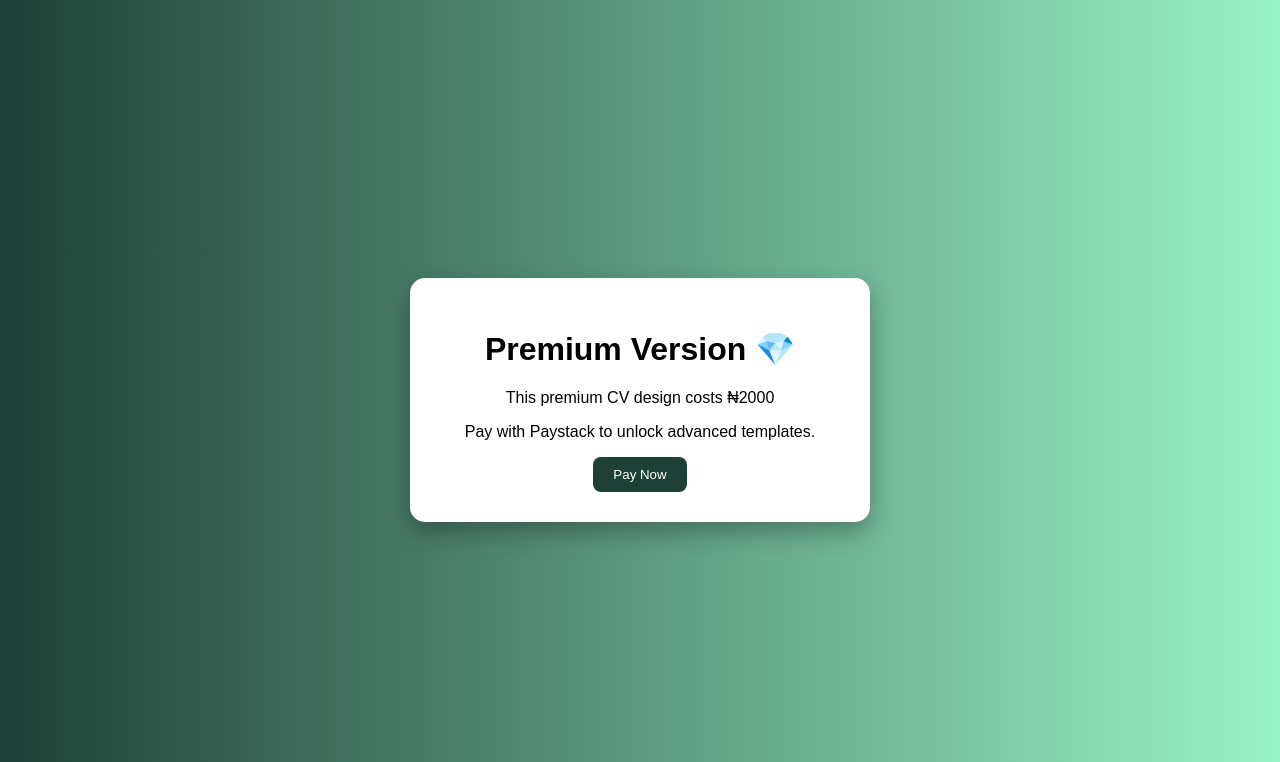
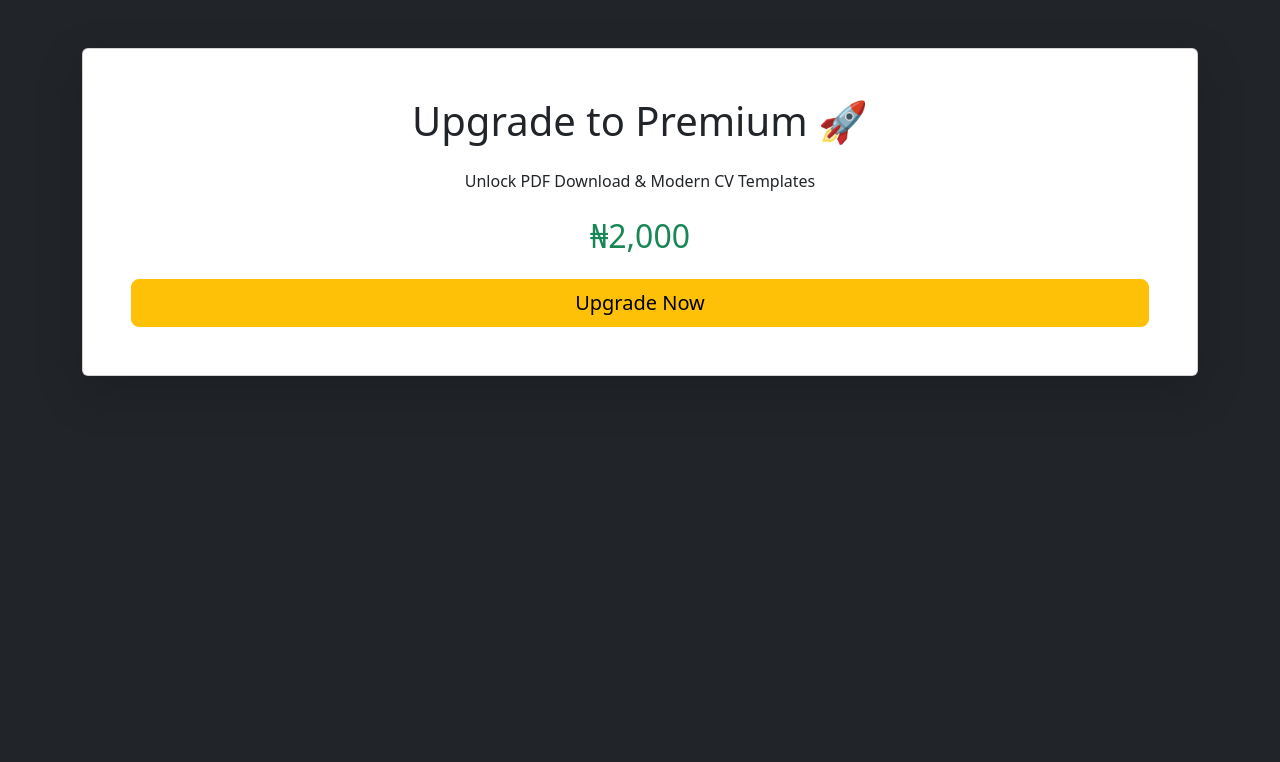
Before and after one commit to chiboy67/cvbuilder, a Flask app: page /premium in a window 1280 px wide. Shown: the top 762 px of the page. Run offline with Flask 3, Linux system fonts and the light colour scheme.

Commit message:
Updated premium page and files

```diff
--- /dev/null
+++ b/Procfile.txt
@@ -0,0 +1 @@
+web: gunicorn app:app
--- /dev/null
+++ b/requirements.txt
@@ -0,0 +1,3 @@
+flask
+
+gunicorn
--- a/templates/premium.html
+++ b/templates/premium.html
@@ -1,18 +1,19 @@
 <!DOCTYPE html>
 <html>
 <head>
-    <title>Premium CV</title>
-    <link rel="stylesheet" href="{{ url_for('static', filename='style.css') }}">
+    <title>Premium Upgrade</title>
+    <link href="https://cdn.jsdelivr.net/npm/bootstrap@5.3.2/dist/css/bootstrap.min.css" rel="stylesheet">
 </head>
-<body>
+<body class="bg-dark text-white">
 
-<div class="container">
-    <div class="cv-card">
-        <h1>Premium Version 💎</h1>
-        <p>This premium CV design costs ₦2000</p>
-        <p>Pay with Paystack to unlock advanced templates.</p>
+<div class="container mt-5">
+    <div class="card p-5 shadow-lg text-center">
+        <h1 class="mb-4">Upgrade to Premium 🚀</h1>
+        <p class="mb-4">Unlock PDF Download & Modern CV Templates</p>
 
-        <button>Pay Now</button>
+        <h2 class="text-success mb-4">₦2,000</h2>
+
+        <button class="btn btn-warning btn-lg">Upgrade Now</button>
     </div>
 </div>
 
```
